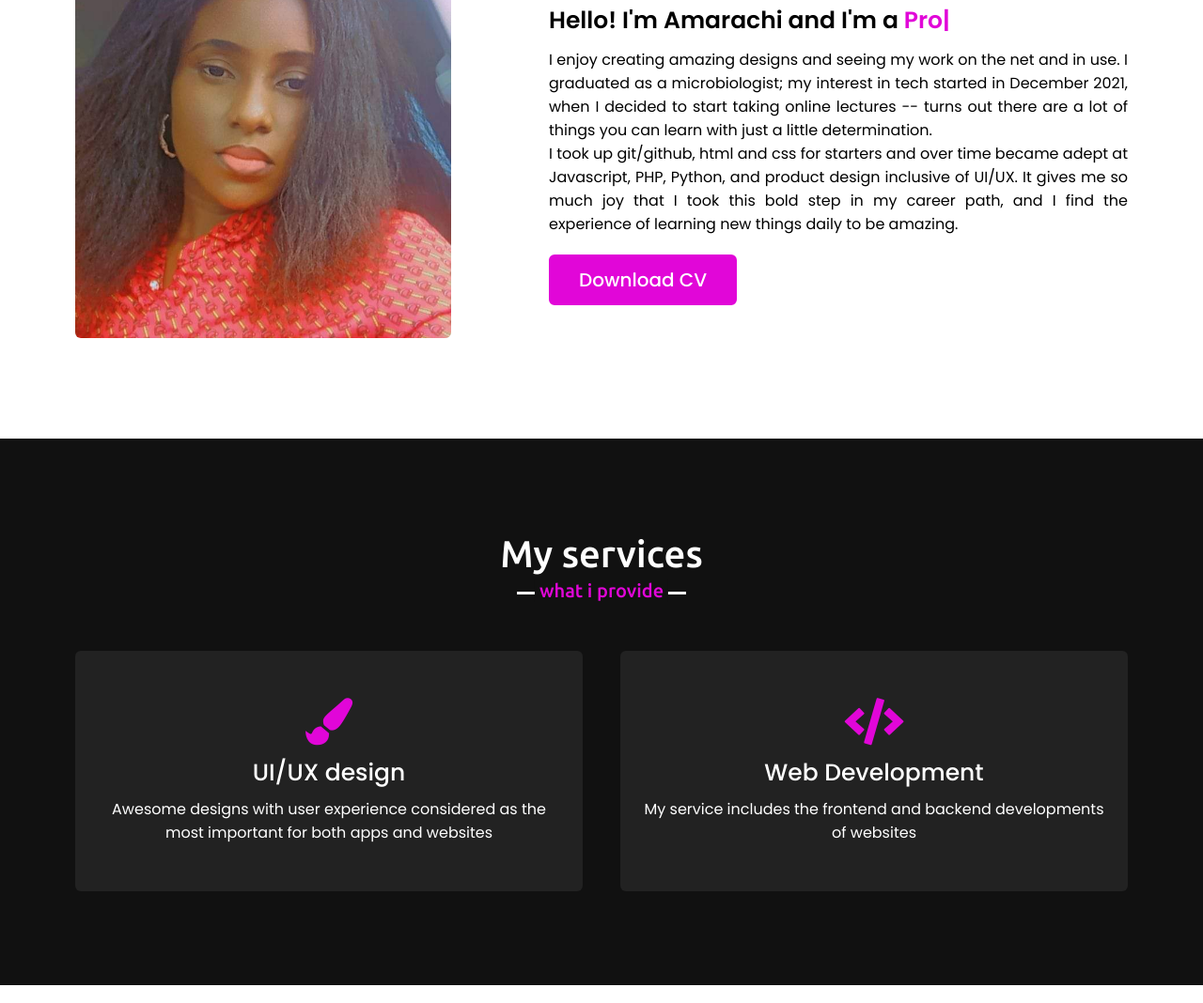
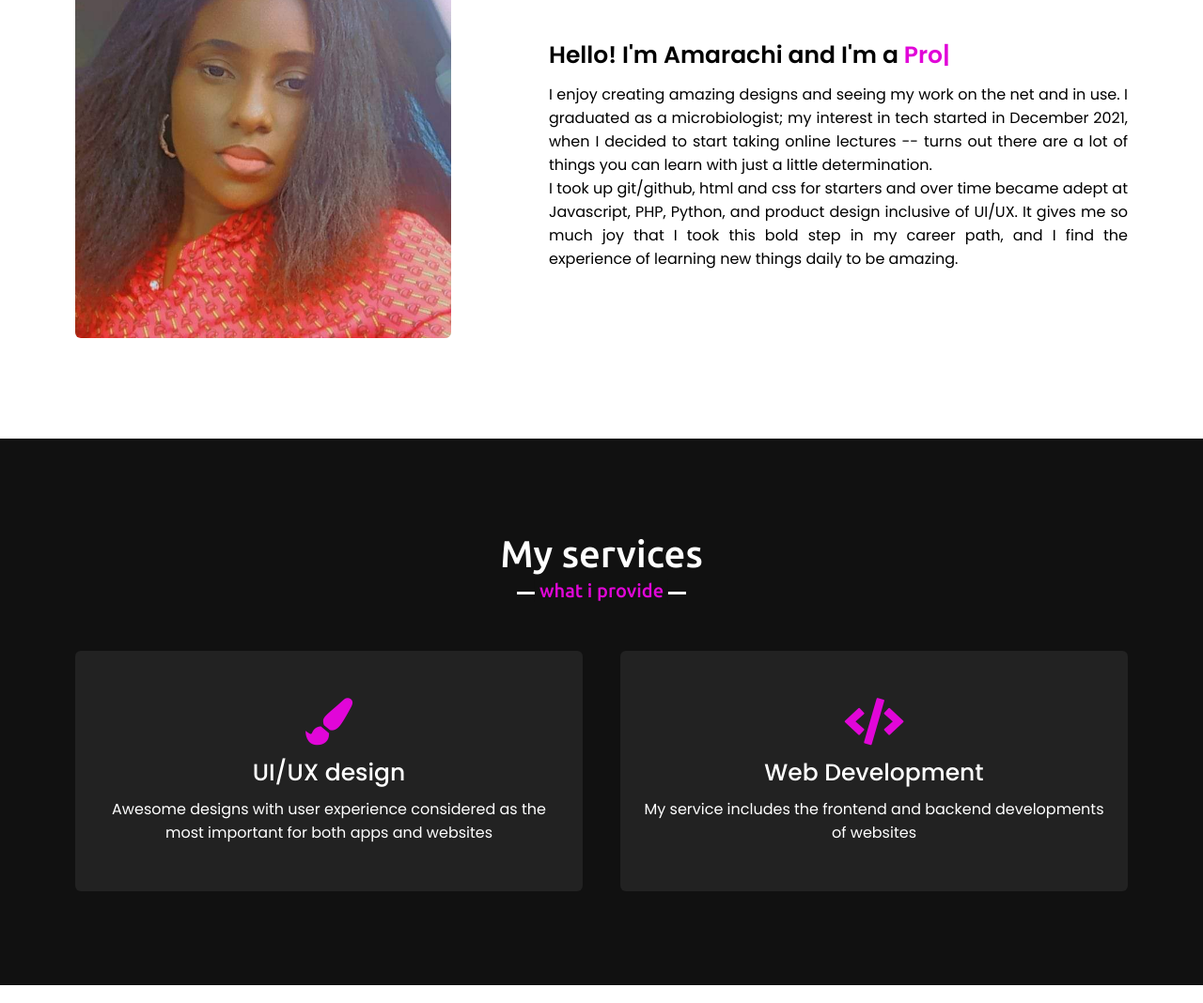
Before and after one commit to Cozyamy/Cozy_Portfolio, a plain HTML site: page index.html in a window 1280 px wide. Shown: the part 1066-2134 px from the top of the page at 94% size. Drawn offline with nearby package versions, Linux system fonts and the light colour scheme.

Commit message:
Comment out download

```diff
--- a/index.html
+++ b/index.html
@@ -60,7 +60,7 @@
                     <div class="text">Hello! I'm Amarachi and I'm a <span class="typing-2"></span></div>
                     <p>I enjoy creating amazing designs and seeing my work on the net and in use. I graduated as a microbiologist; my interest in tech started in December 2021, when I decided to start taking online lectures -- turns out there are a lot of things you can learn with just a little determination.</p>
                     <p> I took up git/github, html and css for starters and over time became adept at Javascript, PHP,  Python, and product design inclusive of UI/UX. It gives me so much joy that I took this bold step in my career path, and I find the experience of learning new things daily to be amazing.</p>
-                    <a href="Resumes.pdf" download>Download CV</a>
+                    <!--<a href="Resumes.pdf" download>Download CV</a> -->
                 </div>
             </div>
         </div>
```
